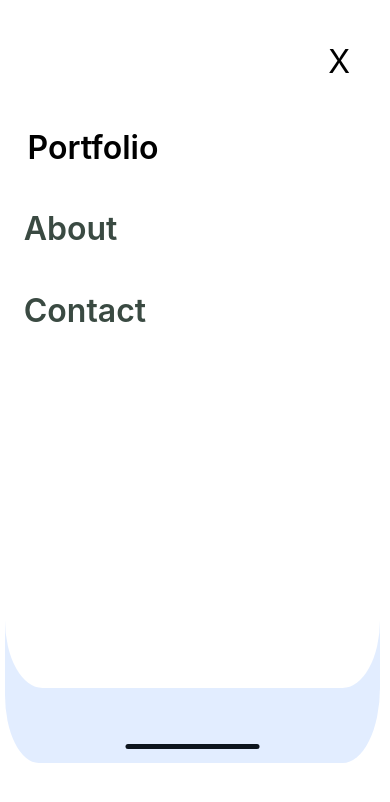
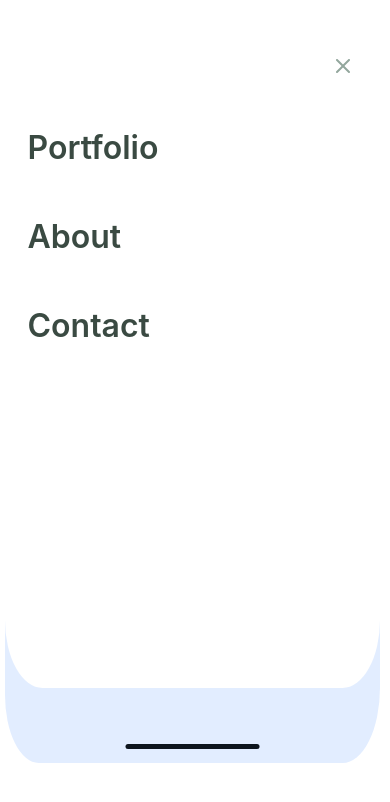
Before and after one commit to J2ZROMERO/Portfolio_basics, a website: page main_view.html in a window 390 px wide. Both pictures are taken after a click on the picture 340 px from the left and 36 px from the top of the page. Shown: the top 802 px of the page. Drawn offline with Linux system fonts and the light colour scheme.

Commit message:
Add changes to mobile_menu

```diff
--- a/main_view.html
+++ b/main_view.html
@@ -14,7 +14,7 @@
 
     <nav class="quick_acces">
         <ul class="quick_access_ul">
-            <li class="close">X</li>
+            <li class="close"><img src="images/Icon.svg" alt=""></li>
             <li class="portfolio_go">Portfolio</li>
             <li class="about_go">About</li>
             <li class="contact_go">Contact</li>
--- a/style_main_view.css
+++ b/style_main_view.css
@@ -47,6 +47,7 @@
     margin-top: 12%;
     margin-left: 6%;
     cursor: pointer;
+    color: #3a4a42;
   }
 
   .wrap_quick_acces {
@@ -55,18 +56,6 @@
     background-color: lightsteelblue;
     margin: 0;
     padding: 0;
-  }
-
-  .portafolio_go,
-  .about_go,
-  .contact_go {
-    font-style: normal;
-    font-weight: 600;
-    font-size: 32px;
-    line-height: 44px;
-    font-family: "Inter", sans-serif !important;
-    color: #3a4a42;
-    margin: 10% 0 0 5%;
   }
 
   .menu_items,
```
Also changed, not shown: images/Icon.svg (added).
